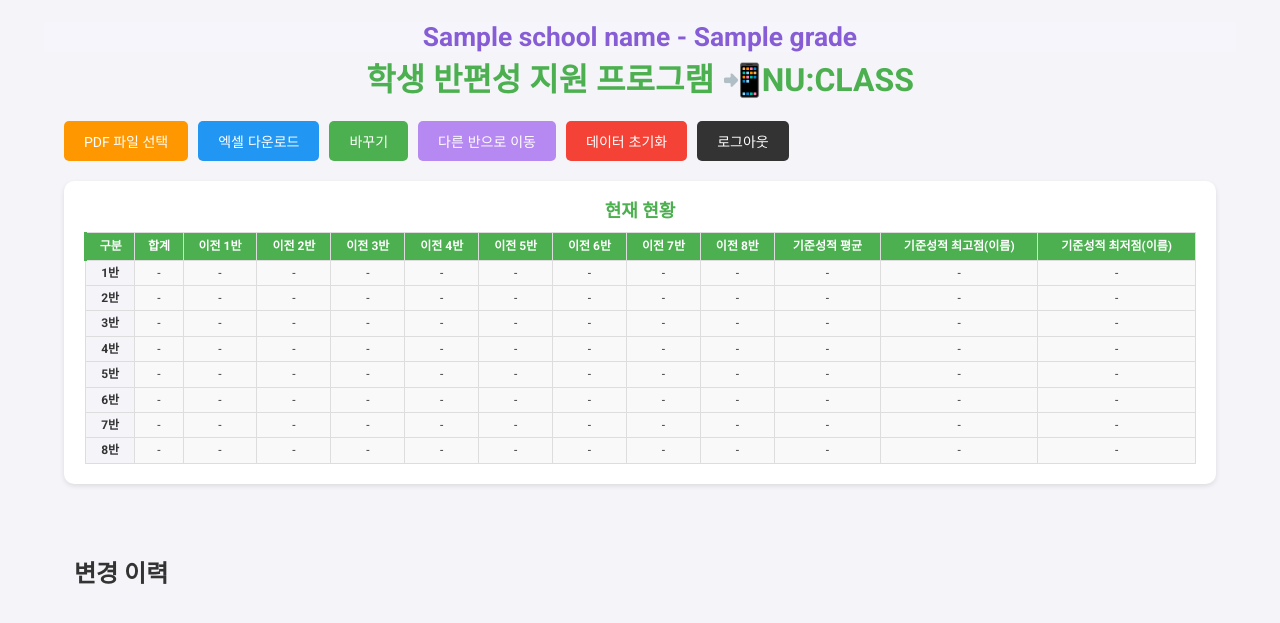
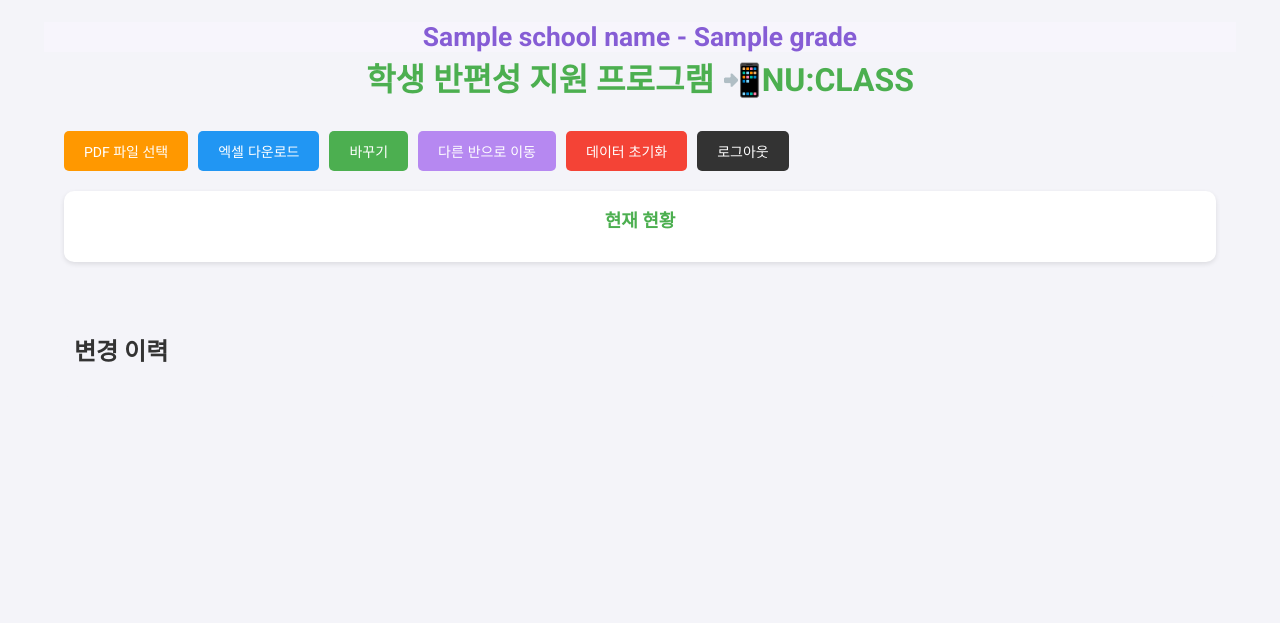
Before and after one commit to jingiru/nuclass, a Flask app: template templates/index.html in a window 1280 px wide. Shown: the top 623 px of the page. Run offline with Flask 3, Linux system fonts and the light colour scheme; the template is opened without the code that fills it: most values are stand-ins (such as "Sample title", 1, 10 or a date in 2020).

Commit message:
index.html 불필요한 요소 제거(하드코딩) 버튼부터 현황까지 항상 위로 고정되도록 개선

```diff
--- a/static/css/styles.css
+++ b/static/css/styles.css
@@ -11,6 +11,15 @@ h1 {
     color: #4CAF50;
     margin-top: 20px;
 }
+
+.sticky-header {
+    position: sticky;
+    top: 0;
+    background-color: #f4f4f9;
+    z-index: 200;
+    padding-top: 10px;
+}
+
 
 .container {
     width: 90%;
@@ -211,12 +220,10 @@ input[type="file"] {
 
 /* 표 컨테이너 */
 #statsContainer {
-    position: sticky;
     top: 0;
     background-color: #ffffff; /* 고정된 배경색 */
     z-index: 100; /* 다른 요소보다 위에 표시되도록 설정 */
     box-shadow: 0 2px 5px rgba(0, 0, 0, 0.1); /* 시각적 분리 효과 */
-
     margin-top: 20px;
     background: #ffffff;
     border-radius: 10px;
--- a/templates/index.html
+++ b/templates/index.html
@@ -17,6 +17,8 @@
             <h2>{{ school_name }} - {{ grade }}</h2>
         </div>
         <h1> 학생 반편성 지원 프로그램 📲NU:CLASS</h1>
+
+        <div class="sticky-header">
             <div class="button-group">
                 <form id="uploadForm" enctype="multipart/form-data">
                     <label for="pdfUpload" class="pdf-button">PDF 파일 선택</label>
@@ -38,153 +40,16 @@
                 </div>
                 -->
 
-
             </div>
 
             <!-- 현재 현황 -->
             <div id="statsContainer">
                 <h2>현재 현황</h2>
                 <table id="currentStats" border="1">
-                <thead>
-                    <tr>
-                        <th>구분</th>
-                        <th>합계</th>
-                        <th>이전 1반</th>
-                        <th>이전 2반</th>
-                        <th>이전 3반</th>
-                        <th>이전 4반</th>
-                        <th>이전 5반</th>
-                        <th>이전 6반</th>
-                        <th>이전 7반</th>
-                        <th>이전 8반</th>
-                        <th>기준성적 평균</th>
-                        <th>기준성적 최고점(이름)</th>
-                        <th>기준성적 최저점(이름)</th>
-                    </tr>
-                </thead>
-                <tbody>
-                    <tr>
-                        <td>1반</td>
-                        <td>-</td>
-                        <td>-</td>
-                        <td>-</td>
-                        <td>-</td>
-                        <td>-</td>
-                        <td>-</td>
-                        <td>-</td>
-                        <td>-</td>
-                        <td>-</td>
-                        <td>-</td>
-                        <td>-</td>
-                        <td>-</td>
-                    </tr>
-                    <tr>
-                        <td>2반</td>
-                        <td>-</td>
-                        <td>-</td>
-                        <td>-</td>
-                        <td>-</td>
-                        <td>-</td>
-                        <td>-</td>
-                        <td>-</td>
-                        <td>-</td>
-                        <td>-</td>
-                        <td>-</td>
-                        <td>-</td>
-                        <td>-</td>
-                    </tr>
-                    <tr>
-                        <td>3반</td>
-                        <td>-</td>
-                        <td>-</td>
-                        <td>-</td>
-                        <td>-</td>
-                        <td>-</td>
-                        <td>-</td>
-                        <td>-</td>
-                        <td>-</td>
-                        <td>-</td>
-                        <td>-</td>
-                        <td>-</td>
-                        <td>-</td>
-                    </tr>
-                    <tr>
-                        <td>4반</td>
-                        <td>-</td>
-                        <td>-</td>
-                        <td>-</td>
-                        <td>-</td>
-                        <td>-</td>
-                        <td>-</td>
-                        <td>-</td>
-                        <td>-</td>
-                        <td>-</td>
-                        <td>-</td>
-                        <td>-</td>
-                        <td>-</td>
-                    </tr>
-                    <tr>
-                        <td>5반</td>
-                        <td>-</td>
-                        <td>-</td>
-                        <td>-</td>
-                        <td>-</td>
-                        <td>-</td>
-                        <td>-</td>
-                        <td>-</td>
-                        <td>-</td>
-                        <td>-</td>
-                        <td>-</td>
-                        <td>-</td>
-                        <td>-</td>
-                    </tr>
-                    <tr>
-                        <td>6반</td>
-                        <td>-</td>
-                        <td>-</td>
-                        <td>-</td>
-                        <td>-</td>
-                        <td>-</td>
-                        <td>-</td>
-                        <td>-</td>
-                        <td>-</td>
-                        <td>-</td>
-                        <td>-</td>
-                        <td>-</td>
-                        <td>-</td>
-                    </tr>
-                    <tr>
-                        <td>7반</td>
-                        <td>-</td>
-                        <td>-</td>
-                        <td>-</td>
-                        <td>-</td>
-                        <td>-</td>
-                        <td>-</td>
-                        <td>-</td>
-                        <td>-</td>
-                        <td>-</td>
-                        <td>-</td>
-                        <td>-</td>
-                        <td>-</td>
-                    </tr>
-                    <tr>
-                        <td>8반</td>
-                        <td>-</td>
-                        <td>-</td>
-                        <td>-</td>
-                        <td>-</td>
-                        <td>-</td>
-                        <td>-</td>
-                        <td>-</td>
-                        <td>-</td>
-                        <td>-</td>
-                        <td>-</td>
-                        <td>-</td>
-                        <td>-</td>
-                    </tr>
-                </tbody>
+                    <thead> </thead>
+                    <tbody> </tbody>
                 </table>
+            </div>
         </div>
 
         <div id="classesContainer" class="class-container"></div>
```
Lines whose indentation alone changed are shown as unchanged.
